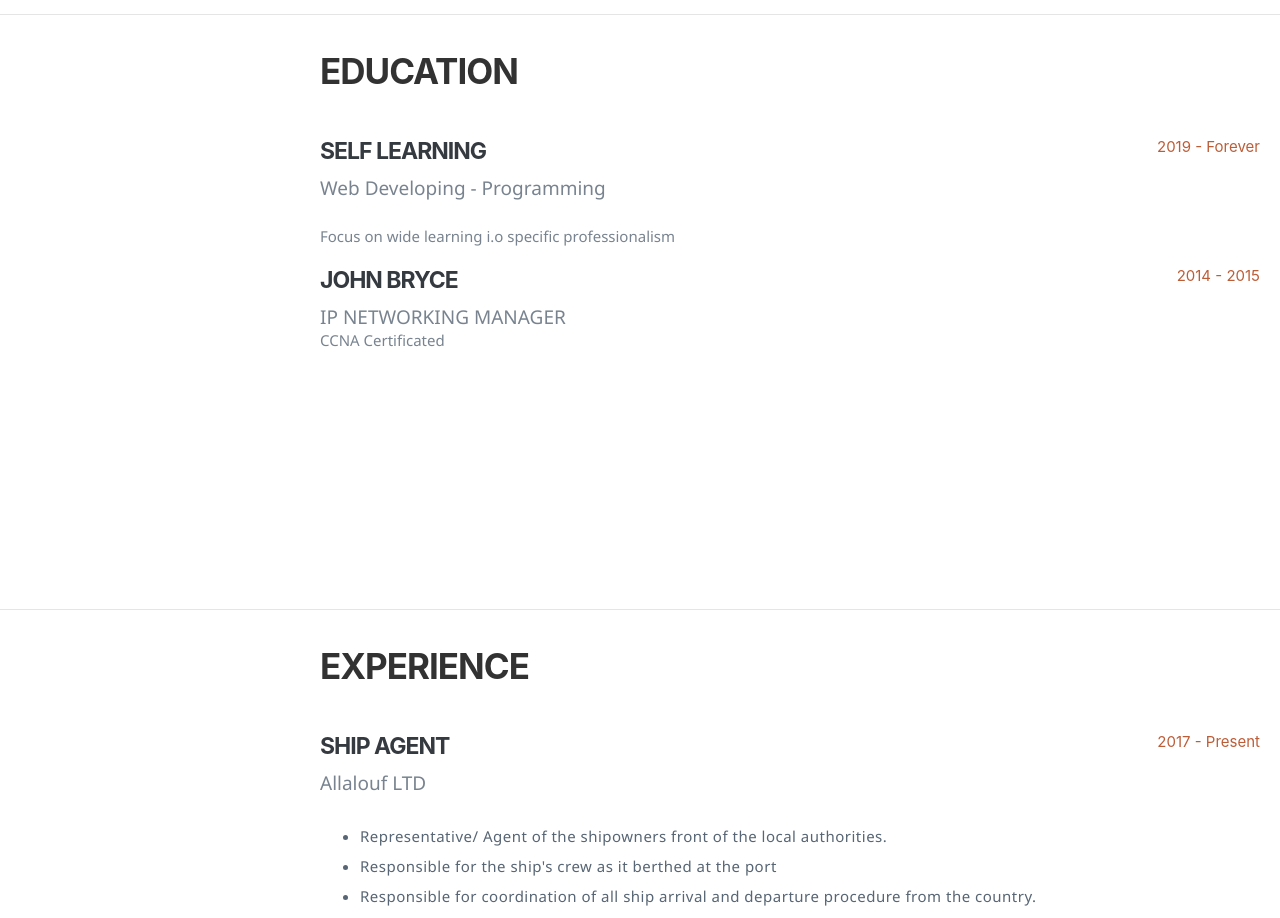
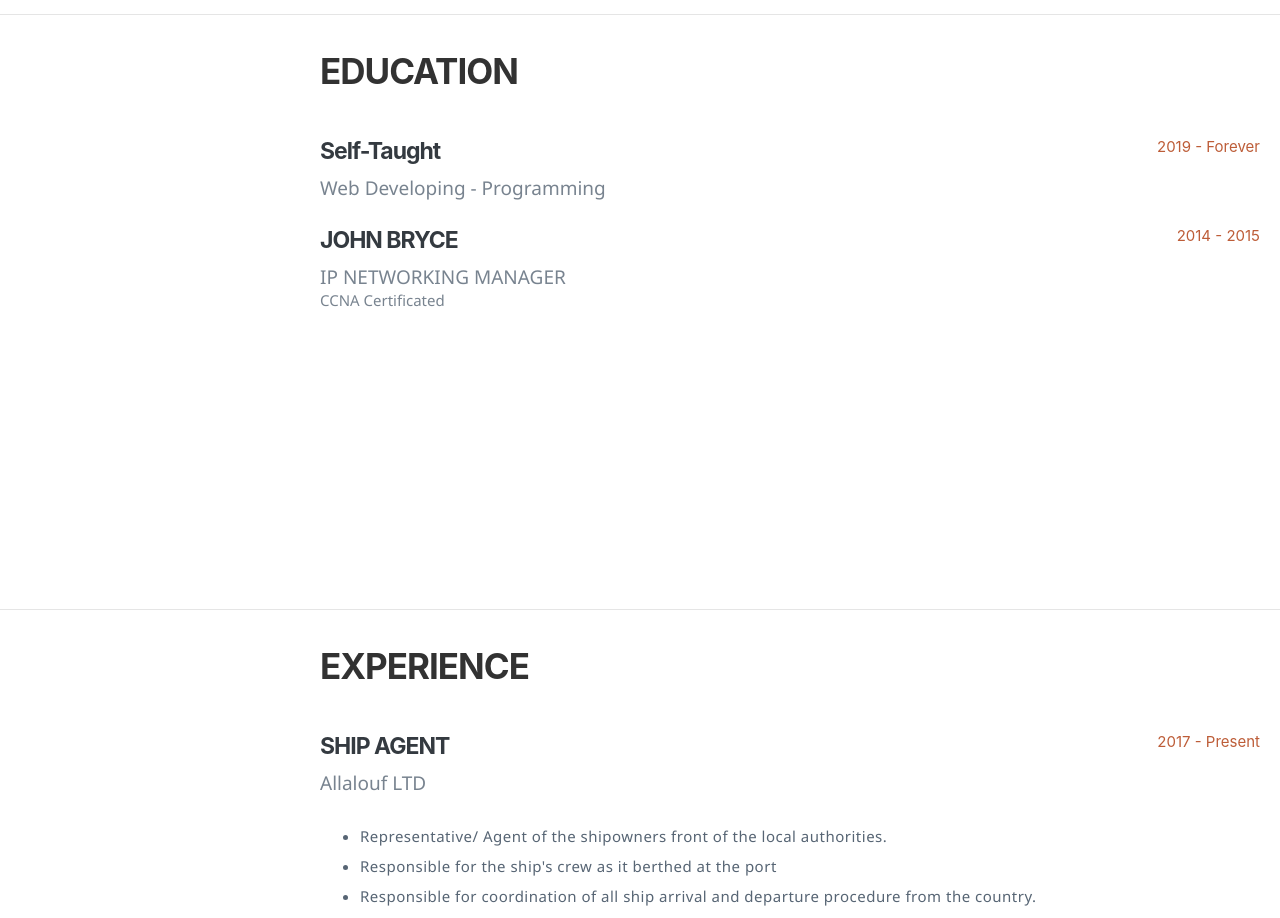
Before and after one commit to Benjamn89/profile-react, a React (Create React App) app: page / in a window 1280 px wide. Shown: the part 1620-2538 px from the top of the page. Built offline with nearby package versions, Linux system fonts and the light colour scheme.

Commit message:
19.05.19

```diff
--- a/src/Components/EDUCATION/index.js
+++ b/src/Components/EDUCATION/index.js
@@ -12,11 +12,8 @@ class Education extends Component {
         <h1 className="education-title-h">EDUCATION</h1>
         <div className="education-warpper-first-div">
           <div className="education-first-inside-div">
-            <p className="school-title-p">SELF LEARNING</p>
+            <p className="school-title-p">Self-Taught</p>
             <p className="schools-skills-p">Web Developing - Programming</p>
-            <p className="school-details-p">
-              Focus on wide learning i.o specific professionalism
-            </p>
           </div>
           <p className="education-first-year-p">2019 - Forever</p>
         </div>
```
